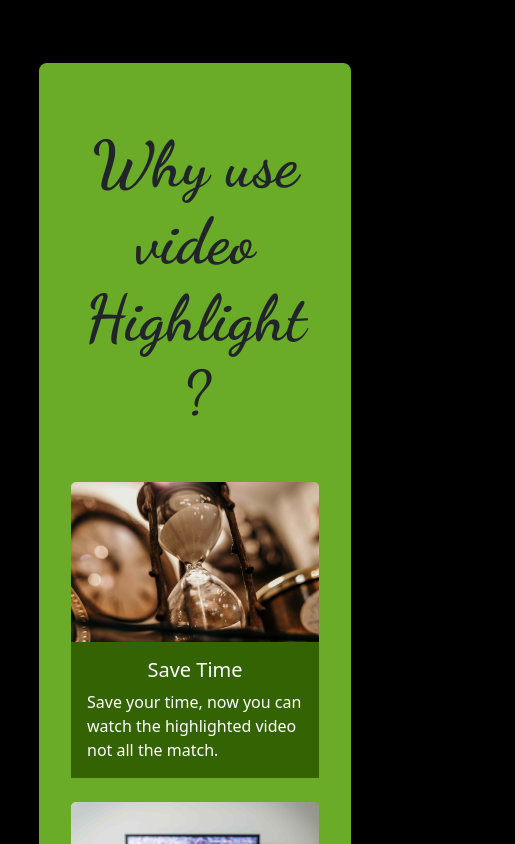
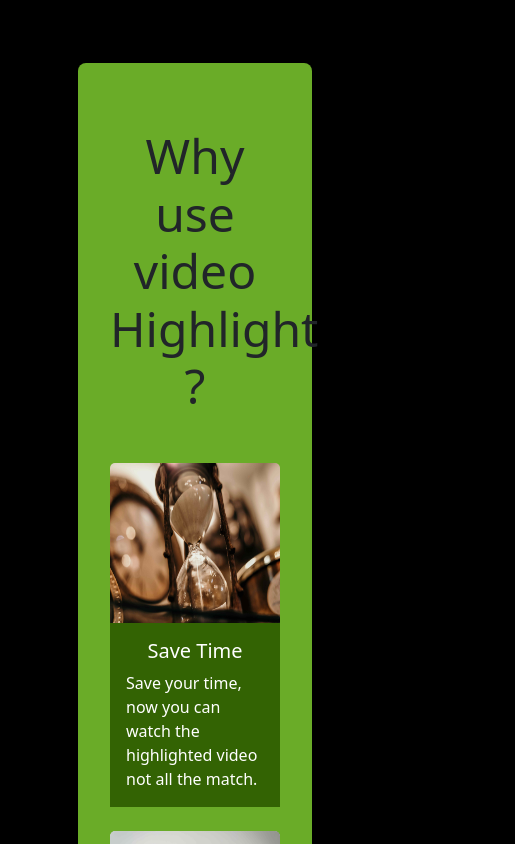
Before and after one commit to ddeesshhaa/videoHighlight, a React (Create React App) app in the folder frontend/: page / in a window 390 px wide. Shown: the part 940-1784 px from the top of the page, 515 px wide, since content can reach past the window. Built offline with nearby package versions, Linux system fonts and the light colour scheme; a web font is replaced by a local one.

Commit message:
advantage responsive

```diff
--- a/frontend/src/components/adv-comp/Advantges.jsx
+++ b/frontend/src/components/adv-comp/Advantges.jsx
@@ -26,7 +26,7 @@ const Advantges = () => {
 
   return (
     <div className='vedio-highlight-adv' data-aos="fade-up" style={{padding:'4rem 2rem'}}>
-        <h1 style={{textAlign:'center',fontFamily:'Dancing Script',fontSize:'4rem'}} className='mb-5 '
+        <h1 style={{textAlign:'center',fontSize:'3rem'}} className='mb-5 '
         data-aos='fade-down'>
           Why use video Highlight ?
         </h1>
@@ -42,18 +42,6 @@ const Advantges = () => {
             </Card.Body>
           </Card>
         </Col>
-
-        {/* <Col style={{display:'flex' , alignItems:'center',justifyContent:'center'}}>
-          <Card data-aos="flip-right">
-            <Card.Img variant="top" src={saveTime} />
-            <Card.Body>
-              <Card.Title>Card title</Card.Title>
-              <Card.Text>
-                This is a longer card with supporting text
-              </Card.Text>
-            </Card.Body>
-          </Card>
-        </Col> */}
 
         <Col style={{display:'flex' , alignItems:'center',justifyContent:'center'}}>
           <Card data-aos="flip-right">
--- a/frontend/src/components/adv-comp/adv.css
+++ b/frontend/src/components/adv-comp/adv.css
@@ -29,6 +29,15 @@
     color: white;
 }
 
+@media screen and (max-width:750px) {
+    .vedio-highlight-adv{
+        width: 60%;
+    }
+    .vedio-highlight-adv h1{
+        font-size: 2rem;
+    }
+}
+
 /*
 #0d3515
 #373737
--- a/frontend/src/pages/Home/Home.jsx
+++ b/frontend/src/pages/Home/Home.jsx
@@ -54,7 +54,7 @@ const Home = () => {
       <video src={reels} className='video' autoPlay muted loop style={{marginTop:'10rem' , width:'100%'}}
         data-aos="fade-up">
       </video>
-      <VedioInput/>
+      {/* <VedioInput/> */}
       <MyFooter />
     </div>
   )
--- a/frontend/src/pages/profile/Profile.jsx
+++ b/frontend/src/pages/profile/Profile.jsx
@@ -106,18 +106,6 @@ const Profile = () => {
     }
   }
 
-  const favoriteVideos = [
-    {
-      id: 3,
-      title: "Video 3",
-      url: vod3,
-    },
-    {
-      id: 4,
-      title: "Video 4",
-      url: vod4,
-    },
-  ];
 
   return (
     <div className="profile-page">
@@ -254,7 +242,7 @@ const Profile = () => {
         ) : (
           <div className="vedio-cont">
             {userFavVideos.map((vod) => (
-              <div className="vedio-card">
+              <div className="vedio-card" key={vod._id}>
                 <video src={vod.highlightUrl} controls>
                   {" "}
                 </video>
```
